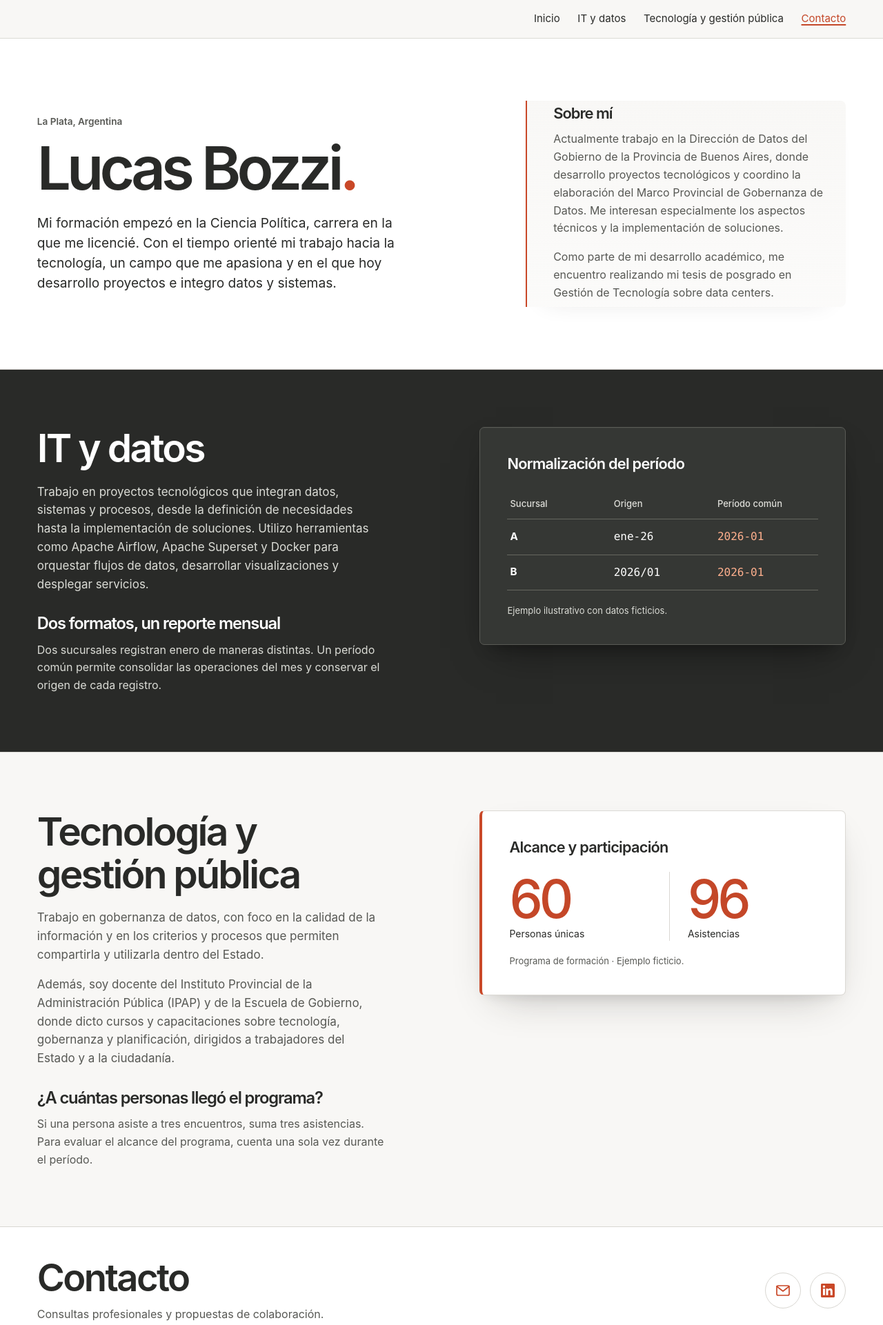
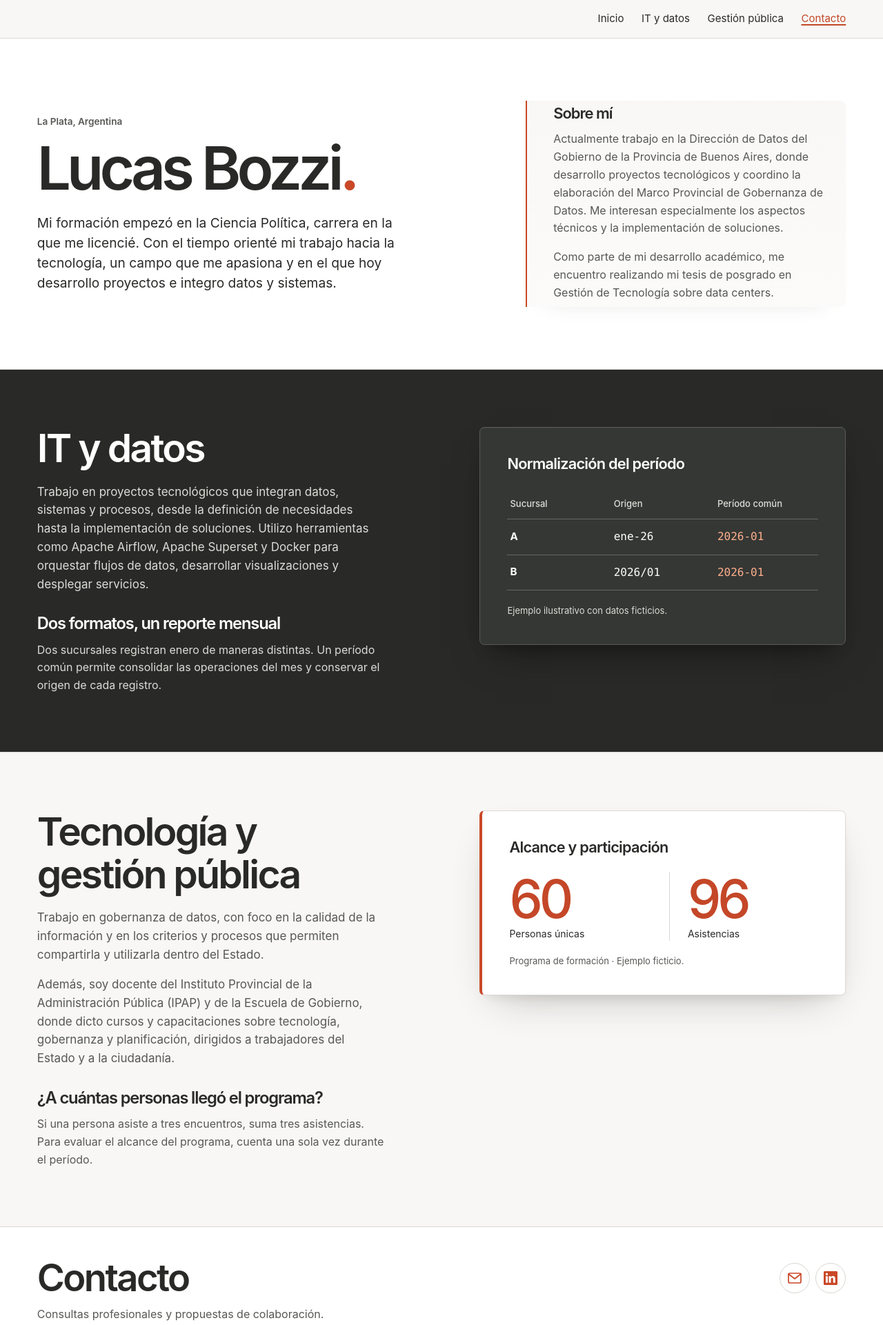
Before and after one commit to lbozzi1/lbozzi1.github.io, a plain HTML site: page index.html in a window 1280 px wide. Shown: the top 1921 px of the page at 69% size. Drawn offline with Linux system fonts and the light colour scheme.

Commit message:
Alinea menú y contacto en una fila para móviles

```diff
--- a/index.html
+++ b/index.html
@@ -203,15 +203,25 @@ header, header.is-scrolled { background: #f8f7f5; }
   nav { display: grid; grid-template-columns: minmax(0, 1fr) minmax(0, 1fr); column-gap: .75rem; }
   nav a { line-height: 1.35; padding-block: .4rem; }
 }
+/* Navegación en una fila y contacto con título e iconos alineados. */
+nav { display: flex; flex-wrap: nowrap; justify-content: space-between; gap: .5rem; }
+nav a { white-space: nowrap; font-size: .875rem; }
+.contact .wrap { grid-template-columns: minmax(0, 1fr) auto; gap: .65rem 1rem; }
+.contact h2 { grid-column: 1; grid-row: 1; margin: 0; }
+.contact-description { grid-column: 1 / -1; grid-row: 2; }
+.contact-action { grid-column: 2; grid-row: 1; justify-self: end; flex-wrap: nowrap; gap: .5rem; }
+.contact-icon { width: 44px; height: 44px; }
+@media (min-width: 720px) { nav { justify-content: flex-end; gap: clamp(.7rem, 2vw, 2.25rem); } nav a { font-size: .94rem; } }
+@media (max-width: 359px) { nav { gap: .3rem; } nav a { font-size: .8125rem; } .contact h2 { font-size: 2rem; } }
 </style>
 </head><body>
 <a class="skip" href="#contenido">Saltar al contenido</a>
-<header><div class="wrap bar"><nav aria-label="Secciones del portfolio"><a href="#portada">Inicio</a><a href="#it-y-datos">IT y datos</a><a href="#politicas-publicas">Tecnología y gestión pública</a><a href="#contacto">Contacto</a></nav></div></header>
+<header><div class="wrap bar"><nav aria-label="Secciones del portfolio"><a href="#portada">Inicio</a><a href="#it-y-datos">IT y datos</a><a href="#politicas-publicas" aria-label="Tecnología y gestión pública">Gestión pública</a><a href="#contacto">Contacto</a></nav></div></header>
 <main id="contenido" tabindex="-1">
 <section id="portada" class="hero" aria-labelledby="titulo"><div class="wrap section-grid hero-grid"><div><p class="place">La Plata, Argentina</p><h1 id="titulo">Lucas Bozzi<b>.</b></h1><p class="lead">Mi formación empezó en la Ciencia Política, carrera en la que me licencié. Con el tiempo orienté mi trabajo hacia la tecnología, un campo que me apasiona y en el que hoy desarrollo proyectos e integro datos y sistemas.</p></div><div class="bio"><h2>Sobre mí</h2><p>Actualmente trabajo en la Dirección de Datos del Gobierno de la Provincia de Buenos Aires, donde desarrollo proyectos tecnológicos y coordino la elaboración del Marco Provincial de Gobernanza de Datos. Me interesan especialmente los aspectos técnicos y la implementación de soluciones.</p><p>Como parte de mi desarrollo académico, me encuentro realizando mi tesis de posgrado en Gestión de Tecnología sobre data centers.</p></div></div></section>
 <section id="it-y-datos" class="band tech" aria-labelledby="tit-it"><div class="wrap"><div class="section-grid band-grid"><div><h2 id="tit-it">IT y datos</h2><p class="intro">Trabajo en proyectos tecnológicos que integran datos, sistemas y procesos, desde la definición de necesidades hasta la implementación de soluciones. Utilizo herramientas como Apache Airflow, Apache Superset y Docker para orquestar flujos de datos, desarrollar visualizaciones y desplegar servicios.</p><h3>Dos formatos, un reporte mensual</h3><p>Dos sucursales registran enero de maneras distintas. Un período común permite consolidar las operaciones del mes y conservar el origen de cada registro.</p></div><figure class="exhibit"><figcaption>Normalización del período</figcaption><table><thead><tr><th scope="col">Sucursal</th><th scope="col">Origen</th><th scope="col">Período común</th></tr></thead><tbody><tr><th scope="row">A</th><td>ene-26</td><td>2026-01</td></tr><tr><th scope="row">B</th><td>2026/01</td><td>2026-01</td></tr></tbody></table><p class="note">Ejemplo ilustrativo con datos ficticios.</p></figure></div><!-- FUTURO: insertar .project-grid aquí, como hermano de .section-grid, cuando se definan los casos de IT. --></div></section>
 <section id="politicas-publicas" class="band policy" aria-labelledby="tit-pp"><div class="wrap"><div class="section-grid band-grid"><div><h2 id="tit-pp">Tecnología y gestión pública</h2><p class="intro">Trabajo en gobernanza de datos, con foco en la calidad de la información y en los criterios y procesos que permiten compartirla y utilizarla dentro del Estado.</p><p class="intro teaching">Además, soy docente del Instituto Provincial de la Administración Pública (IPAP) y de la Escuela de Gobierno, donde dicto cursos y capacitaciones sobre tecnología, gobernanza y planificación, dirigidos a trabajadores del Estado y a la ciudadanía.</p><h3>¿A cuántas personas llegó el programa?</h3><p>Si una persona asiste a tres encuentros, suma tres asistencias. Para evaluar el alcance del programa, cuenta una sola vez durante el período.</p></div><figure class="sheet"><figcaption>Alcance y participación</figcaption><dl class="metrics"><div><dt>Personas únicas</dt><dd>60</dd></div><div><dt>Asistencias</dt><dd>96</dd></div></dl><p class="note">Programa de formación · Ejemplo ficticio.</p></figure></div><!-- FUTURO: insertar .project-grid aquí, como hermano de .section-grid, cuando se definan los casos de políticas públicas. --></div></section>
-<section id="contacto" class="band contact" aria-labelledby="tit-contacto"><div class="wrap"><div><h2 id="tit-contacto">Contacto</h2><p>Consultas profesionales y propuestas de colaboración.</p></div><div class="contact-action" aria-label="Canales de contacto"><a class="contact-icon" href="mailto:bozzi74@gmail.com" aria-label="Enviar correo a bozzi74@gmail.com" title="Enviar correo"><svg viewBox="0 0 24 24" fill="none" stroke="currentColor" stroke-width="1.7" stroke-linecap="round" stroke-linejoin="round" aria-hidden="true" focusable="false"><rect x="3" y="5" width="18" height="14" rx="2"/><path d="m3 6 9 7 9-7"/></svg></a><a class="contact-icon" href="https://www.linkedin.com/in/lucasbozzi2/" aria-label="Perfil de Lucas Bozzi en LinkedIn" title="LinkedIn"><svg viewBox="0 0 24 24" fill="currentColor" aria-hidden="true" focusable="false"><path d="M20.45 2H3.55C2.69 2 2 2.68 2 3.52v16.96c0 .84.69 1.52 1.55 1.52h16.9c.86 0 1.55-.68 1.55-1.52V3.52c0-.84-.69-1.52-1.55-1.52ZM7.93 18.75H4.98V9.2h2.95v9.55ZM6.45 7.9a1.71 1.71 0 1 1 0-3.42 1.71 1.71 0 0 1 0 3.42Zm12.3 10.85H15.8V14.1c0-1.11-.02-2.54-1.55-2.54-1.55 0-1.79 1.21-1.79 2.46v4.73H9.51V9.2h2.83v1.3h.04c.4-.75 1.36-1.55 2.79-1.55 2.99 0 3.58 1.97 3.58 4.53v5.27Z"/></svg></a></div></div></section>
+<section id="contacto" class="band contact" aria-labelledby="tit-contacto"><div class="wrap"><h2 id="tit-contacto">Contacto</h2><p class="contact-description">Consultas profesionales y propuestas de colaboración.</p><div class="contact-action" aria-label="Canales de contacto"><a class="contact-icon" href="mailto:bozzi74@gmail.com" aria-label="Enviar correo a bozzi74@gmail.com" title="Enviar correo"><svg viewBox="0 0 24 24" fill="none" stroke="currentColor" stroke-width="1.7" stroke-linecap="round" stroke-linejoin="round" aria-hidden="true" focusable="false"><rect x="3" y="5" width="18" height="14" rx="2"/><path d="m3 6 9 7 9-7"/></svg></a><a class="contact-icon" href="https://www.linkedin.com/in/lucasbozzi2/" aria-label="Perfil de Lucas Bozzi en LinkedIn" title="LinkedIn"><svg viewBox="0 0 24 24" fill="currentColor" aria-hidden="true" focusable="false"><path d="M20.45 2H3.55C2.69 2 2 2.68 2 3.52v16.96c0 .84.69 1.52 1.55 1.52h16.9c.86 0 1.55-.68 1.55-1.52V3.52c0-.84-.69-1.52-1.55-1.52ZM7.93 18.75H4.98V9.2h2.95v9.55ZM6.45 7.9a1.71 1.71 0 1 1 0-3.42 1.71 1.71 0 0 1 0 3.42Zm12.3 10.85H15.8V14.1c0-1.11-.02-2.54-1.55-2.54-1.55 0-1.79 1.21-1.79 2.46v4.73H9.51V9.2h2.83v1.3h.04c.4-.75 1.36-1.55 2.79-1.55 2.99 0 3.58 1.97 3.58 4.53v5.27Z"/></svg></a></div></div></section>
 </main><footer><div class="wrap foot"><small>© 2026 - Todos los derechos reservados.</small></div></footer>
 <script>
 const header = document.querySelector('header');
```
